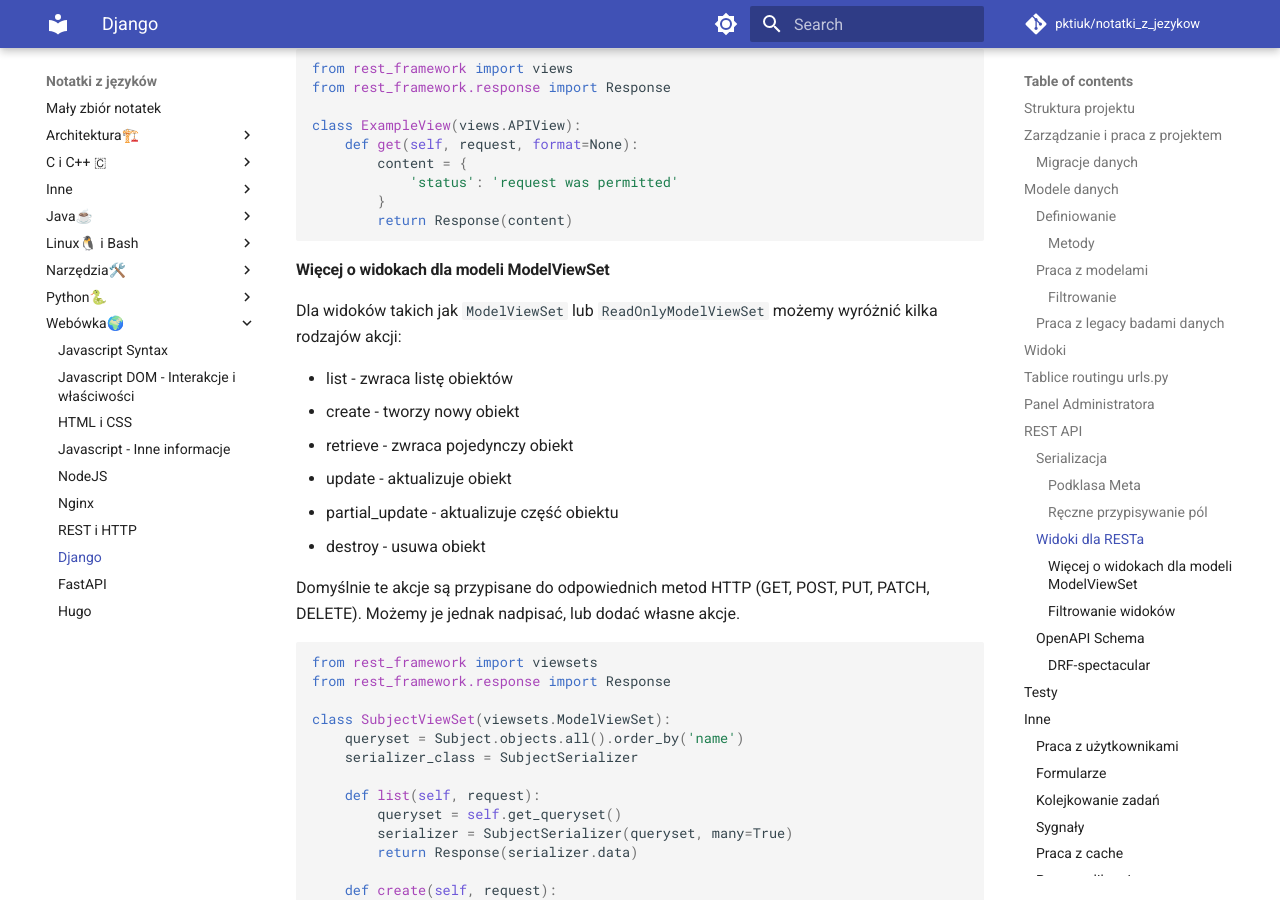
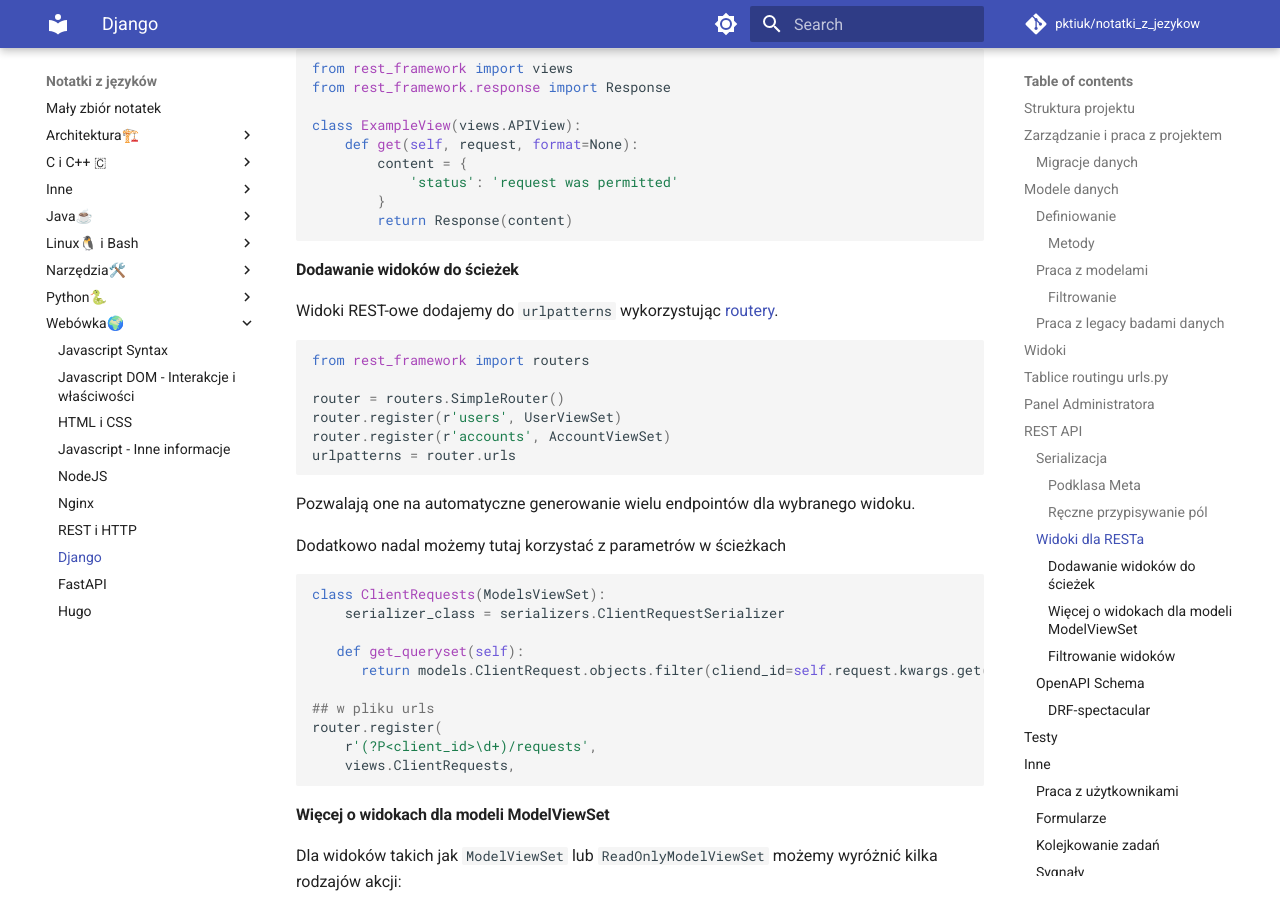
Before and after one commit to pktiuk/notatki_z_jezykow, an MkDocs documentation site: the page built from docs/Webówka🌍/9_django.md, in a window 1280 px wide and 900 px high, scrolled down 13011 px. Built offline with MkDocs 1.6.1 and Material for MkDocs 9.7.7, drawn with Linux system fonts in a browser that asks for light colours; comment, search, counter and statistics services are not loaded.

Commit message:
Parametry dla urli-restowych

````diff
--- a/docs/Webówka🌍/9_django.md
+++ b/docs/Webówka🌍/9_django.md
@@ -551,6 +551,37 @@ class ExampleView(views.APIView):
         return Response(content)
 ```
 
+#### Dodawanie widoków do ścieżek
+
+Widoki REST-owe dodajemy do `urlpatterns` wykorzystując [routery](https://www.django-rest-framework.org/api-guide/routers/).
+
+
+```py
+from rest_framework import routers
+
+router = routers.SimpleRouter()
+router.register(r'users', UserViewSet)
+router.register(r'accounts', AccountViewSet)
+urlpatterns = router.urls
+```
+
+Pozwalają one na automatyczne generowanie wielu endpointów dla wybranego widoku.
+
+Dodatkowo nadal możemy tutaj korzystać z parametrów w ścieżkach
+
+```py
+class ClientRequests(ModelsViewSet):
+    serializer_class = serializers.ClientRequestSerializer
+
+   def get_queryset(self):
+      return models.ClientRequest.objects.filter(cliend_id=self.request.kwargs.get('client_id')
+
+## w pliku urls
+router.register(
+    r'(?P<client_id>\d+)/requests',
+    views.ClientRequests,
+```
+
 #### Więcej o widokach dla modeli ModelViewSet
 
 Dla widoków takich jak `ModelViewSet` lub `ReadOnlyModelViewSet` możemy wyróżnić kilka rodzajów akcji:
````
